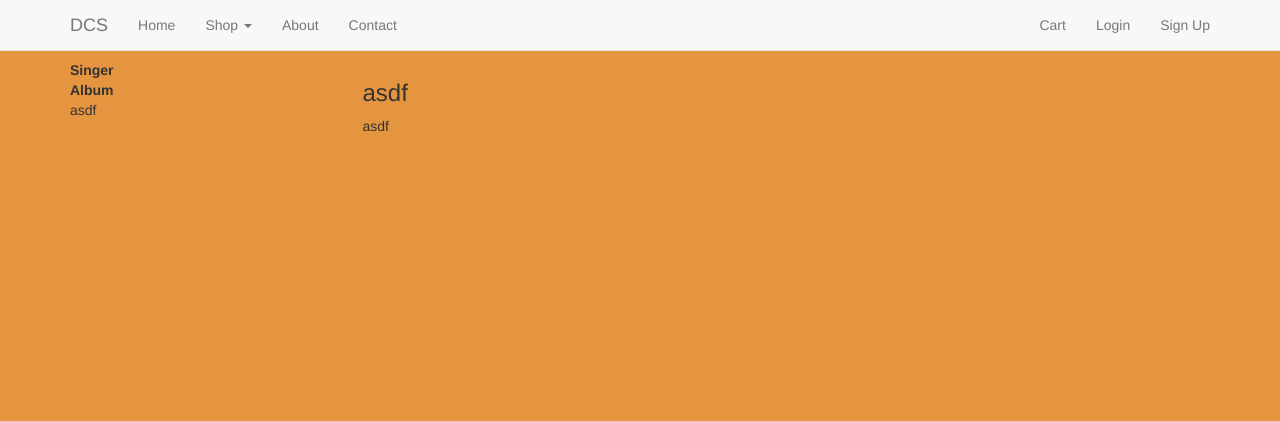
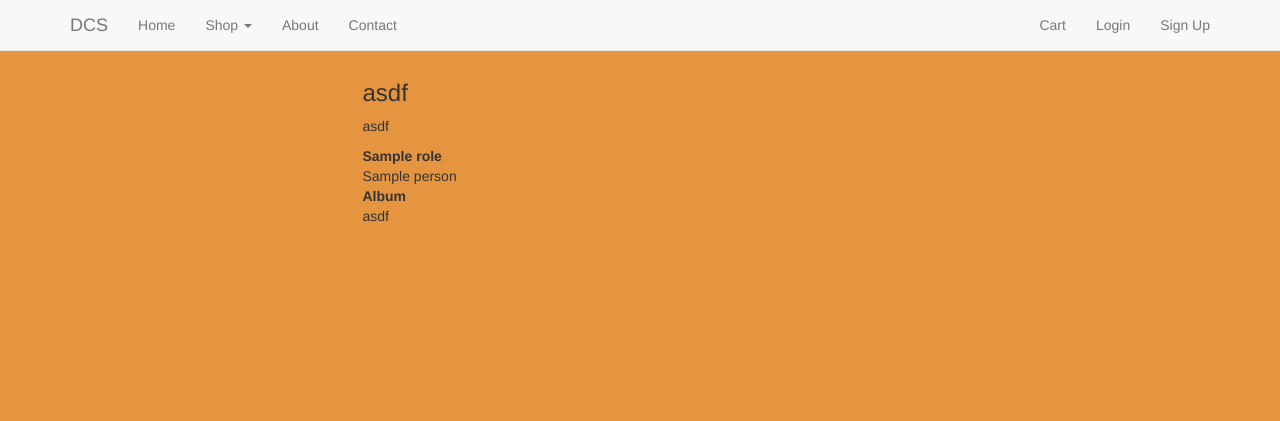
Before and after one commit to 9gix/dcs, a Django app: page /music/1/ in a window 1280 px wide. Shown: the top 421 px of the page. Run offline with Django 3.2, Linux system fonts and the light colour scheme; data comes from the database, SQL or seed files in the repository; tables that the repository leaves empty hold one stand-in row (values such as "Sample post"); parts of the project's set-up code (start-up, migrations or seed data) failed here and were passed over; some libraries are stand-ins or nearby versions.

Commit message:
Display crew information for each song

```diff
--- a/multimedia/templates/multimedia/music_detail.html
+++ b/multimedia/templates/multimedia/music_detail.html
@@ -10,17 +10,20 @@
 {% endblock css %}
 
 {% block preview %}
-<dl>
-  <dt>Singer</dt>
-  <dd>{{ music.singer }}</dd>
-  <dt>Album</dt>
-  <dd>{{ music.album }}</dd>
-</dl>
+<!-- Thumbnail here -->
 {% endblock preview %}
 
 {% block description %}
 <h3>{{ music.name }}</h3>
 <p>
   {{ music.description }}
+  <dl>
+    {% for crew in music.crews %}
+    <dt>{{ crew.role }}</dt>
+    <dd>{{ crew.person }}</dd>
+    {% endfor %}
+    <dt>Album</dt>
+    <dd>{{ music.album }}</dd>
+  </dl>
 </p>
 {% endblock description %}
--- a/multimedia/templates/multimedia/music_list.html
+++ b/multimedia/templates/multimedia/music_list.html
@@ -13,8 +13,10 @@ Music - Digital Content Store
 {% block info %}
 <p>
   <dl>
-    <dt>Singer</dt>
-    <dd>{{ item.singer }}</dd>
+    {% for pair in item.crews %}
+    <dt>{{ pair.role }}</dt>
+    <dd>{{ pair.person }}</dd>
+    {% endfor %}
     <dt>Album</dt>
     <dd>{{ item.album }}</dd>
     <dt>Duration</dt>
```
